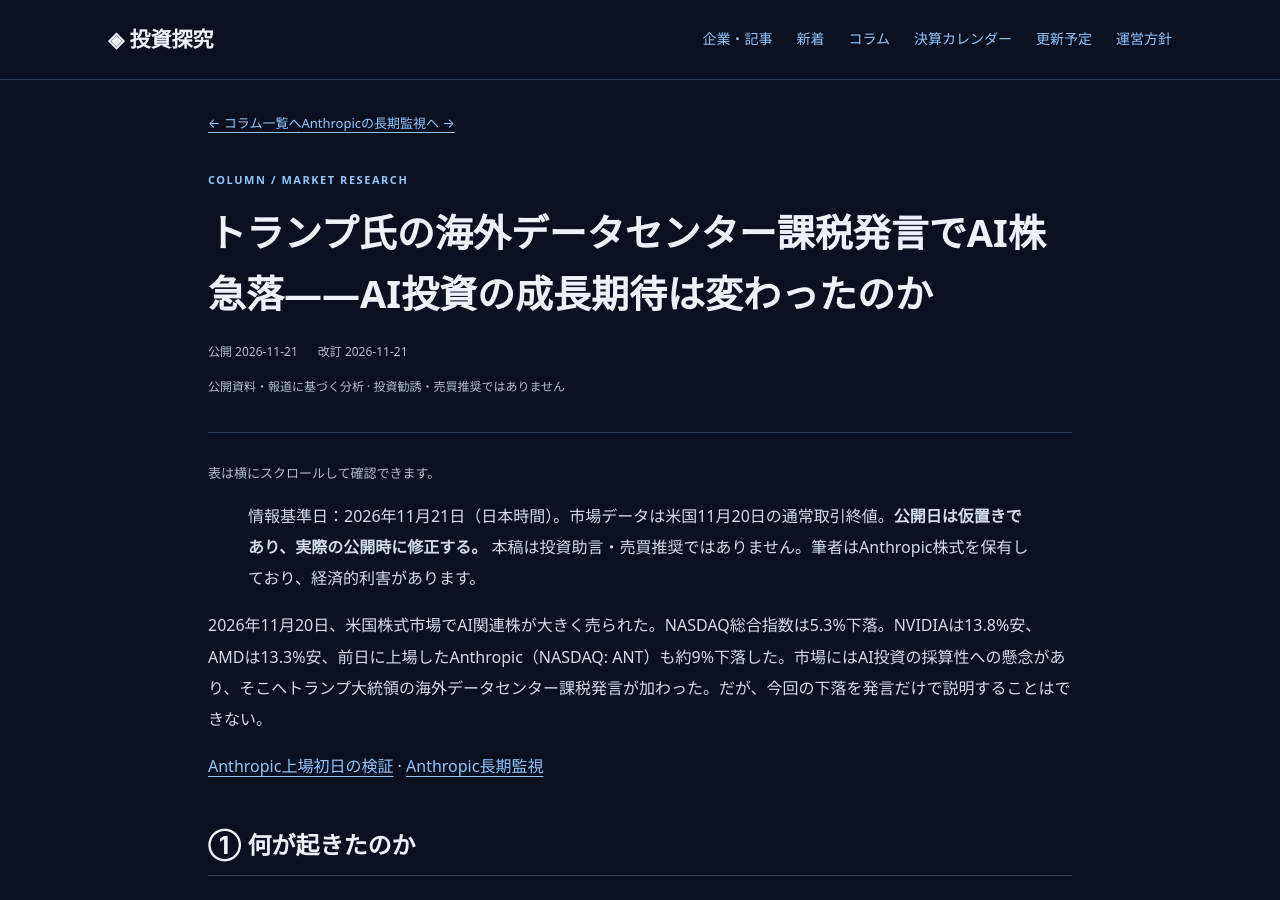
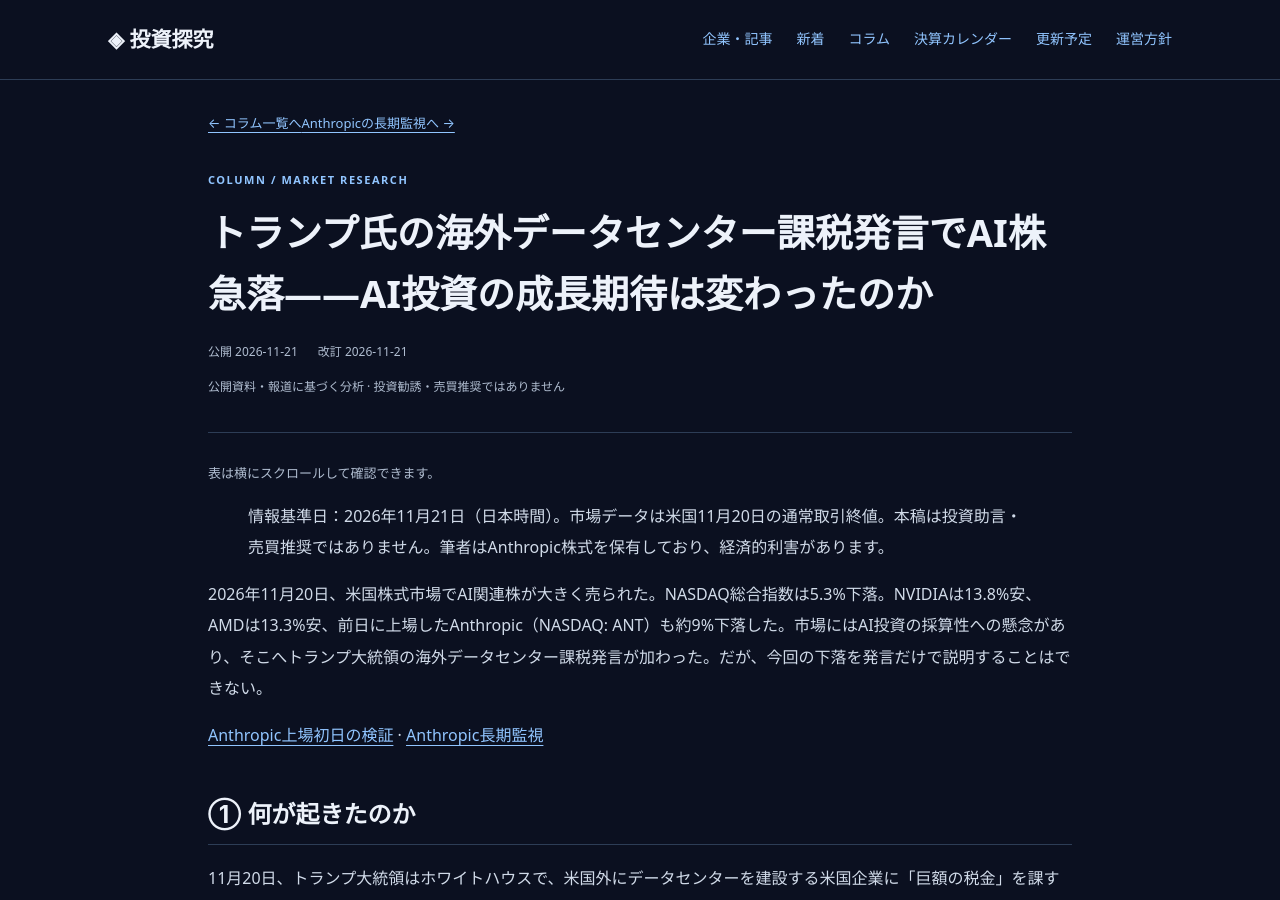
Before and after one commit to nick-shu3/investment-tankyu, a Jekyll site: the page built from _columns/ai-data-center-policy-20261121.md, in a window 1280 px wide and 900 px high. Built offline with Jekyll 4.4.1, drawn with Linux system fonts in a browser that asks for light colours; some of the changed text lies outside the part shown.

Commit message:
Finalize publication date and remove draft-only note

```diff
--- a/_columns/ai-data-center-policy-20261121.md
+++ b/_columns/ai-data-center-policy-20261121.md
@@ -6,7 +6,7 @@ updated: "2026-11-21"
 summary: "海外データセンター課税発言と11月20日のAI株急落を整理。政策の未確定部分とAI投資の採算性、Anthropicの長期仮説を検証する。"
 ---
 
-> 情報基準日：2026年11月21日（日本時間）。市場データは米国11月20日の通常取引終値。**公開日は仮置きであり、実際の公開時に修正する。** 本稿は投資助言・売買推奨ではありません。筆者はAnthropic株式を保有しており、経済的利害があります。
+> 情報基準日：2026年11月21日（日本時間）。市場データは米国11月20日の通常取引終値。本稿は投資助言・売買推奨ではありません。筆者はAnthropic株式を保有しており、経済的利害があります。
 
 2026年11月20日、米国株式市場でAI関連株が大きく売られた。NASDAQ総合指数は5.3%下落。NVIDIAは13.8%安、AMDは13.3%安、前日に上場したAnthropic（NASDAQ: ANT）も約9%下落した。市場にはAI投資の採算性への懸念があり、そこへトランプ大統領の海外データセンター課税発言が加わった。だが、今回の下落を発言だけで説明することはできない。
 
```
Also changed, not shown: other parts of _columns/ai-data-center-policy-20261121.md (+1 -1 lines).
